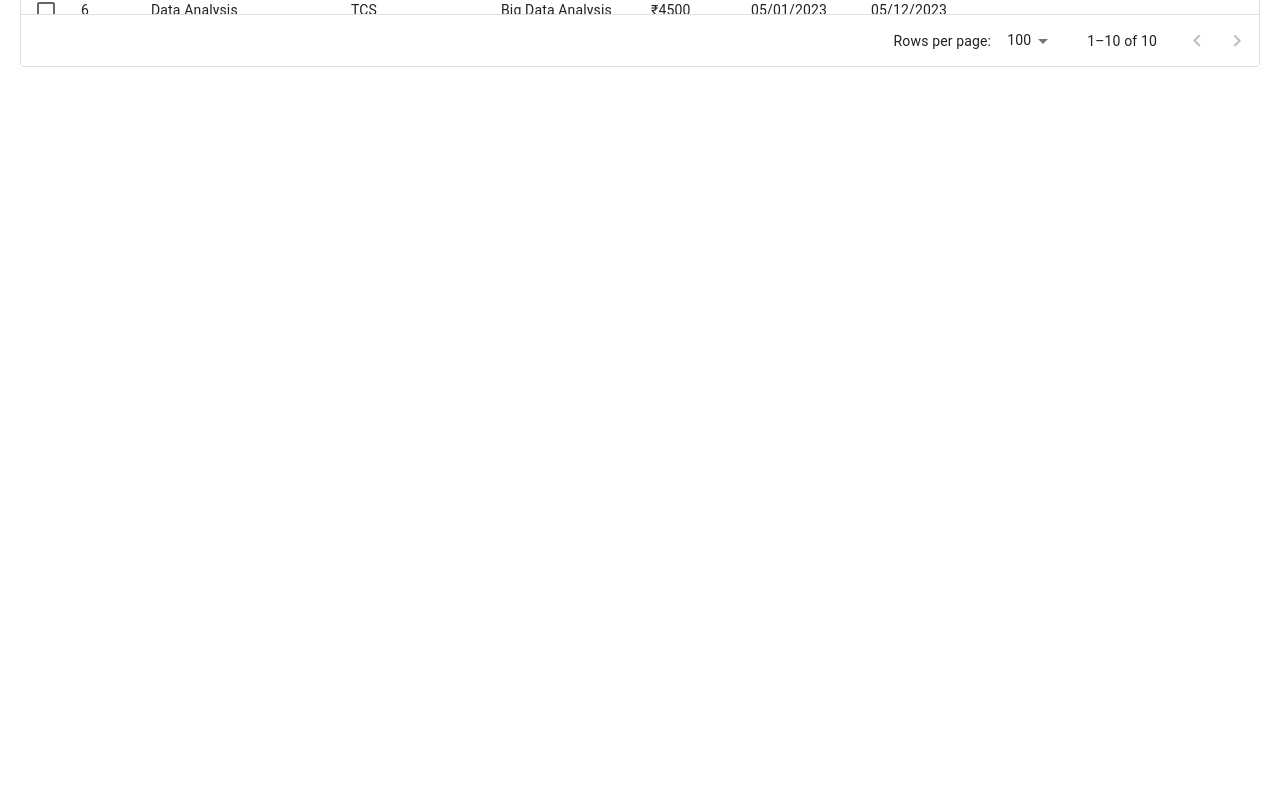
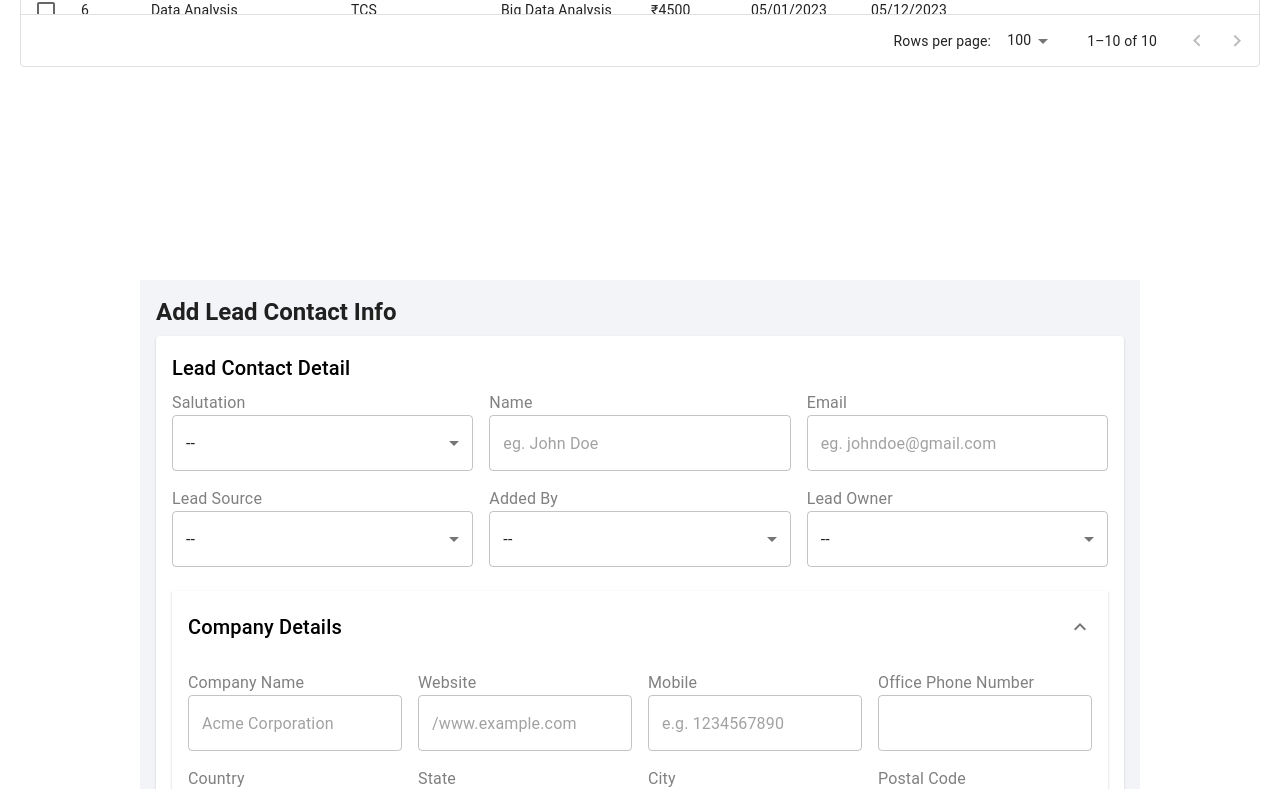
Before and after one commit to gharat-purva/9di, a React (Vite) app: page / in a window 1280 px wide. Shown: the part 540-1329 px from the top of the page. Before the commit the page ends 840 px from the top, so only its background shows below. Built offline with nearby package versions, Linux system fonts and the light colour scheme.

Commit message:
form added

```diff
--- a/src/App.jsx
+++ b/src/App.jsx
@@ -1,12 +1,19 @@
-
 import React from 'react';
 import ContractsTable from './components/ContractsTable';
+import AddLeadContactInfo from './components/AddLeadContactInfo';
+import { CssBaseline, ThemeProvider, createTheme, Box } from '@mui/material';
+
+const theme = createTheme();
 
 function App() {
   return (
-    <div style={{ padding: '20px' }}>
-      <ContractsTable />
-    </div>
+    <ThemeProvider theme={theme}>
+      <CssBaseline />
+      <Box sx={{ padding: '20px' }}>
+        <ContractsTable />
+        <AddLeadContactInfo />
+      </Box>
+    </ThemeProvider>
   );
 }
 
--- /dev/null
+++ b/src/components/AddLeadContactInfo.jsx
@@ -0,0 +1,145 @@
+import * as React from 'react';
+import {
+  Box, Button, TextField, MenuItem, Typography, Accordion, AccordionSummary, AccordionDetails,
+  Grid
+} from '@mui/material';
+import ExpandMoreIcon from '@mui/icons-material/ExpandMore';
+import SaveIcon from '@mui/icons-material/Save';
+import DoneAllIcon from '@mui/icons-material/DoneAll';
+import ClearIcon from '@mui/icons-material/Clear';
+
+export default function AddLeadContactInfo() {
+  return (
+    <Box sx={{ p: 2, maxWidth: 1000, mx: 'auto', backgroundColor: '#f3f4f8' }}>
+      <Typography variant="h5" gutterBottom fontWeight="bold">
+        Add Lead Contact Info
+      </Typography>
+      <Box sx={{ p: 2, backgroundColor: 'white', borderRadius: 1, boxShadow: 1 }}>
+        <Box sx={{ mb: 3 }}>
+          <Typography variant="h6" gutterBottom color="black">
+            Lead Contact Detail
+          </Typography>
+          <Grid container spacing={2}>
+            <Grid item xs={12} sm={4}>
+              <Typography variant="body1" color="gray">Salutation</Typography>
+              <TextField select fullWidth defaultValue="--" id="salutation">
+                <MenuItem value="--">--</MenuItem>
+                <MenuItem value="Mr.">Mr.</MenuItem>
+                <MenuItem value="Mrs.">Mrs.</MenuItem>
+                <MenuItem value="Ms.">Ms.</MenuItem>
+              </TextField>
+            </Grid>
+            <Grid item xs={12} sm={4}>
+              <Typography variant="body1" color="gray">Name</Typography>
+              <TextField fullWidth placeholder="eg. John Doe" required id="name" />
+            </Grid>
+            <Grid item xs={12} sm={4}>
+              <Typography variant="body1" color="gray">Email</Typography>
+              <TextField fullWidth type="email" placeholder="eg. johndoe@gmail.com" id="email" />
+            </Grid>
+            <Grid item xs={12} sm={4}>
+              <Typography variant="body1" color="gray">Lead Source</Typography>
+              <TextField select fullWidth defaultValue="--" id="lead-source">
+                <MenuItem value="--">--</MenuItem>
+              </TextField>
+            </Grid>
+            <Grid item xs={12} sm={4}>
+              <Typography variant="body1" color="gray">Added By</Typography>
+              <TextField select fullWidth defaultValue="--" id="added-by">
+                <MenuItem value="--">--</MenuItem>
+              </TextField>
+            </Grid>
+            <Grid item xs={12} sm={4}>
+              <Typography variant="body1" color="gray">Lead Owner</Typography>
+              <TextField select fullWidth defaultValue="--" id="lead-owner">
+                <MenuItem value="--">--</MenuItem>
+              </TextField>
+            </Grid>
+          </Grid>
+        </Box>
+        <Accordion defaultExpanded>
+          <AccordionSummary expandIcon={<ExpandMoreIcon />}>
+            <Typography variant="h6" color="black">
+              Company Details
+            </Typography>
+          </AccordionSummary>
+          <AccordionDetails>
+            <Grid container spacing={2}>
+              <Grid item xs={12} sm={6} md={3}>
+                <Typography variant="body1" color="gray">Company Name</Typography>
+                <TextField fullWidth placeholder="Acme Corporation" id="company-name" />
+              </Grid>
+              <Grid item xs={12} sm={6} md={3}>
+                <Typography variant="body1" color="gray">Website</Typography>
+                <TextField fullWidth placeholder="/www.example.com" id="website" />
+              </Grid>
+              <Grid item xs={12} sm={6} md={3}>
+                <Typography variant="body1" color="gray">Mobile</Typography>
+                <TextField fullWidth placeholder="e.g. 1234567890" id="mobile" />
+              </Grid>
+              <Grid item xs={12} sm={6} md={3}>
+                <Typography variant="body1" color="gray">Office Phone Number</Typography>
+                <TextField fullWidth id="office-phone" />
+              </Grid>
+              <Grid item xs={12} sm={6} md={3}>
+                <Typography variant="body1" color="gray">Country</Typography>
+                <TextField select fullWidth defaultValue="--" id="country">
+                  <MenuItem value="--">--</MenuItem>
+                </TextField>
+              </Grid>
+              <Grid item xs={12} sm={6} md={3}>
+                <Typography variant="body1" color="gray">State</Typography>
+                <TextField fullWidth placeholder="California, Rajasthan, Dubai" id="state" />
+              </Grid>
+              <Grid item xs={12} sm={6} md={3}>
+                <Typography variant="body1" color="gray">City</Typography>
+                <TextField fullWidth placeholder="e.g. New York, Jaipur, Dubai" id="city" />
+              </Grid>
+              <Grid item xs={12} sm={6} md={3}>
+                <Typography variant="body1" color="gray">Postal Code</Typography>
+                <TextField fullWidth placeholder="e.g. 90250" id="postal-code" />
+              </Grid>
+              <Grid item xs={12}>
+                <Typography variant="body1" color="gray">Address</Typography>
+                <TextField fullWidth placeholder="e.g. 132, My Street, Kingston, New York 12401" multiline rows={4} id="address" />
+              </Grid>
+              <Grid item xs={12}>
+                <Typography variant="body1" color="gray">Industry Type</Typography>
+                <TextField select fullWidth defaultValue="--" id="industry-type">
+                  <MenuItem value="--">--</MenuItem>
+                  <MenuItem value="Medical">Medical</MenuItem>
+                </TextField>
+              </Grid>
+            </Grid>
+          </AccordionDetails>
+        </Accordion>
+        <Box sx={{ mt: 2, display: 'flex', gap: 1 }}>
+          <Button
+            variant="contained"
+            sx={{ backgroundColor: '#ff8300', color: 'white', '&:hover': { backgroundColor: '#ff8300' } }}
+            startIcon={<SaveIcon />}
+            aria-label="Save"
+          >
+            Save
+          </Button>
+          <Button
+            variant="outlined"
+            sx={{ color: 'black', border: '1px solid black' }}
+            startIcon={<DoneAllIcon />}
+            aria-label="Save & Add More"
+          >
+            Save & Add More
+          </Button>
+          <Button
+            variant="text"
+            sx={{ color: 'black' }}
+            startIcon={<ClearIcon />}
+            aria-label="Cancel"
+          >
+            Cancel
+          </Button>
+        </Box>
+      </Box>
+    </Box>
+  );
+}
--- a/src/components/ContractsTable.jsx
+++ b/src/components/ContractsTable.jsx
@@ -5,8 +5,8 @@ import SearchIcon from '@mui/icons-material/Search';
 import AddIcon from '@mui/icons-material/Add';
 import LayersIcon from '@mui/icons-material/Layers';
 import GetAppIcon from '@mui/icons-material/GetApp';
-import rowsData from './contracts.json';
-import clients from './clients.json';
+import rowsData from '../data/contracts.json';
+import clients from '../data/clients.json';
 
 const columns = [
   { field: 'id', headerName: '#', width: 70 },
--- a/src/main.jsx
+++ b/src/main.jsx
@@ -1,16 +1,10 @@
-
 import React from 'react';
 import ReactDOM from 'react-dom/client';
 import App from './App';
-import { CssBaseline, ThemeProvider, createTheme } from '@mui/material';
 
-const theme = createTheme();
-
-ReactDOM.createRoot(document.getElementById('root')).render(
+const root = ReactDOM.createRoot(document.getElementById('root'));
+root.render(
   <React.StrictMode>
-    <ThemeProvider theme={theme}>
-      <CssBaseline />
-      <App />
-    </ThemeProvider>
+    <App />
   </React.StrictMode>
 );
```
Also changed, not shown: src/data/clients.json (renamed from src/components/clients.json), src/data/contracts.json (renamed from src/components/contracts.json).
